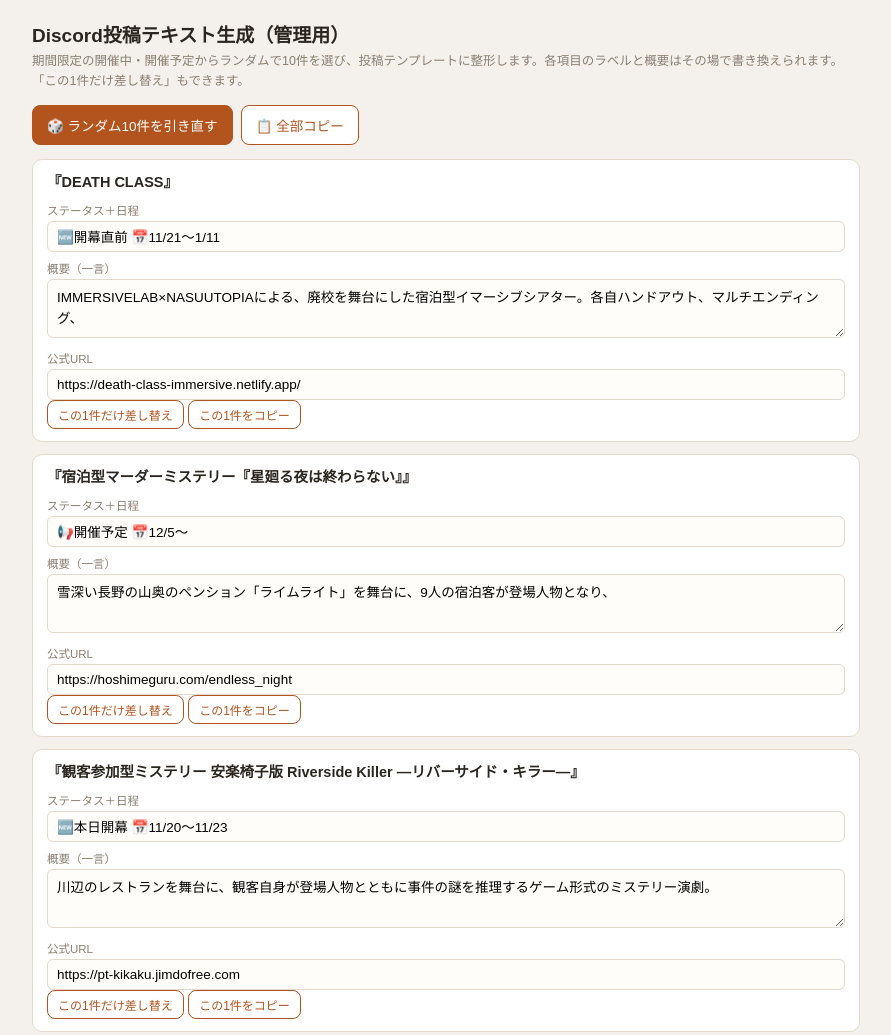
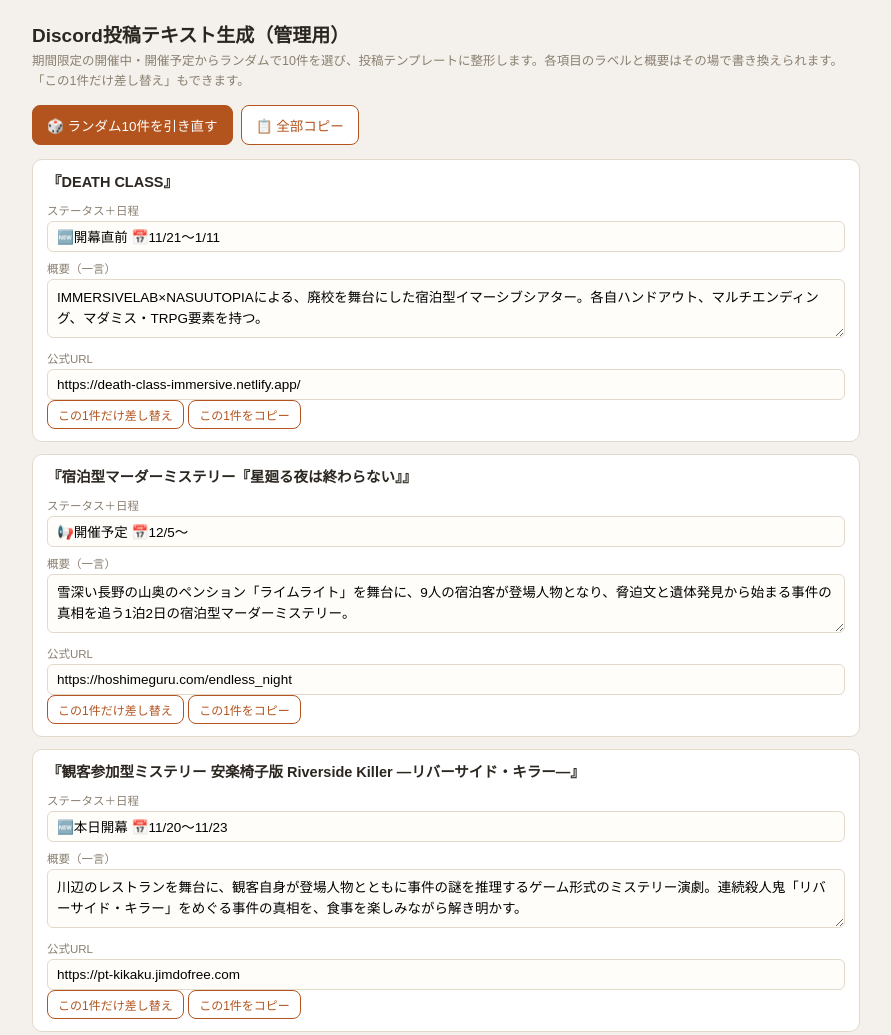
Before and after one commit to p156/Event-search, a plain HTML site: page admin.html in a window 1280 px wide. Shown: the top 1035 px of the page, without its empty margins (194-1085 px from the left). Drawn offline with Linux system fonts and the light colour scheme.

Commit message:
Fix admin summary sentence cutting

```diff
--- a/admin.html
+++ b/admin.html
@@ -75,10 +75,16 @@ return b? "〜"+b: "";
 }
 function autoSummary(e){
 let t = (e.description || "").replace(/\s+/g,"");
-if (t.length <= 70) return t;
-const cut = t.slice(0, 70);
-const last = Math.max(cut.lastIndexOf("。"), cut.lastIndexOf("、"));
-return (last > 30? cut.slice(0, last+1): cut) + "";
+if (!t) return "";
+const sentences = t.match(/[^。！？]+[。！？]/g);
+if (!sentences) return t.length <= 120 ? t : t.slice(0, 120);
+let out = "";
+for (const s of sentences){
+  if (out && (out + s).length > 120) break;
+  out += s;
+  if (out.length >= 60) break;
+}
+return out || t;
 }
 function pool(){
 return DATA.filter(e => e.venueType!== "permanent" && e.category!== "online"
```
